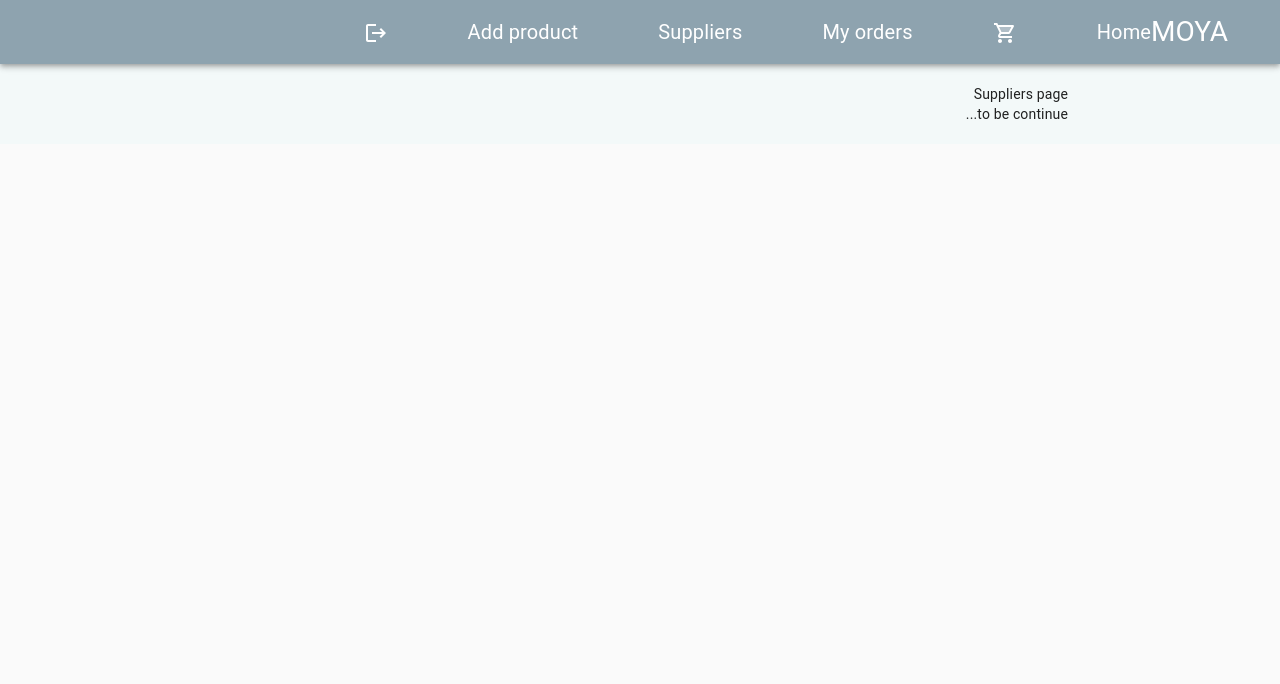
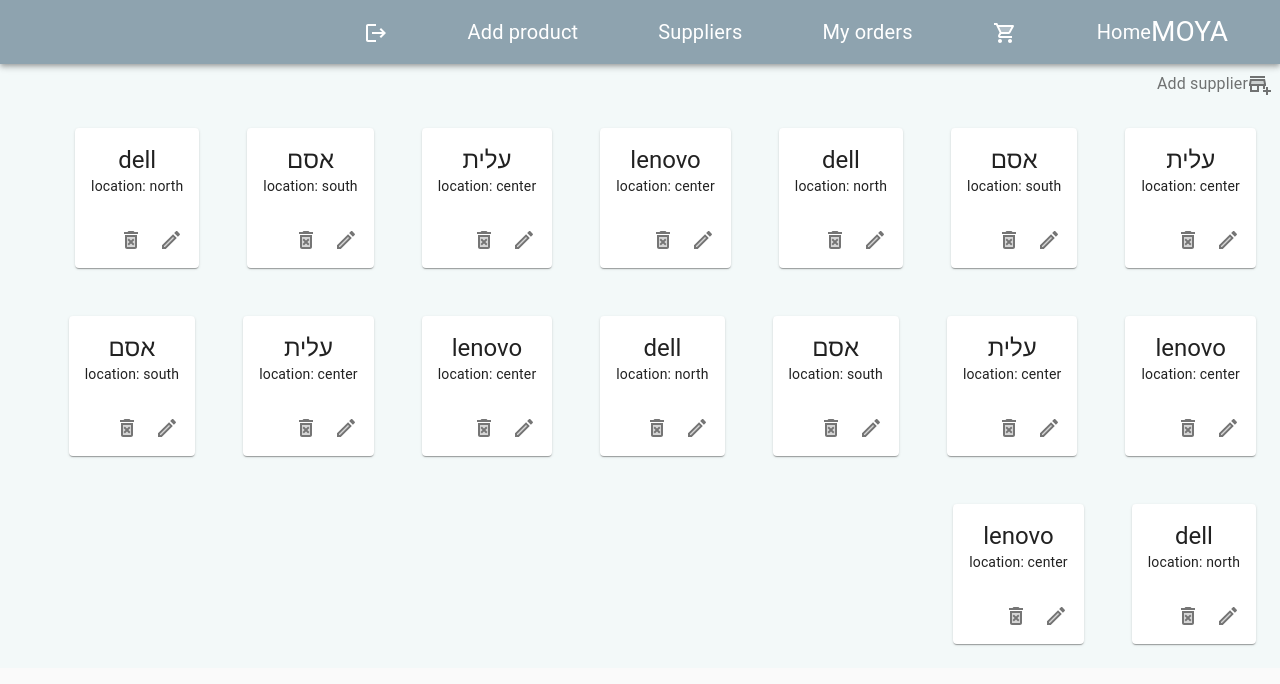
Before and after one commit to ofir-hazan/MOYAStore, a React (Create React App) app in the folder client/: page /suppliers in a window 1280 px wide. Shown: the top 684 px of the page. Built offline with nearby package versions, Linux system fonts and the light colour scheme; no server answers.

Commit message:
supplier card and list

```diff
--- a/client/src/constants.ts
+++ b/client/src/constants.ts
@@ -1 +1,7 @@
 export const backgroundColor = "#ebfcfc";
+
+export const AREAS = {
+  SOUTH: "South",
+  NORTH: "North",
+  CENTRAL: "Center",
+};
--- /dev/null
+++ b/client/src/pages/suppliers/singleSupplier.js
@@ -0,0 +1,36 @@
+import * as React from "react";
+import CardActions from "@mui/material/CardActions";
+import CardContent from "@mui/material/CardContent";
+import Typography from "@mui/material/Typography";
+import { Card, IconButton } from "@mui/material";
+import EditTwoToneIcon from "@mui/icons-material/EditTwoTone";
+import DeleteForeverTwoToneIcon from "@mui/icons-material/DeleteForeverTwoTone";
+import { Box } from "@mui/system";
+
+function SingleSupplierCard(props) {
+  const { name, location } = props;
+  return (
+    <Box sx={{ maxWidth: 200, minWidth: 100, margin: 3 }}>
+      <Card>
+        <React.Fragment>
+          <CardContent>
+            <Typography variant="h5" component="div" align="center">
+              {name}
+            </Typography>
+            <Typography variant="body2">location: {location}</Typography>
+          </CardContent>
+          <CardActions>
+            <IconButton>
+              <EditTwoToneIcon />
+            </IconButton>
+            <IconButton>
+              <DeleteForeverTwoToneIcon />
+            </IconButton>
+          </CardActions>
+        </React.Fragment>
+      </Card>
+    </Box>
+  );
+}
+
+export default SingleSupplierCard;
--- /dev/null
+++ b/client/src/pages/suppliers/suppliersPage.css
@@ -0,0 +1,10 @@
+.suppliesrContainer {
+  height: 1000;
+}
+
+.list {
+  display: flex;
+  flex-direction: row;
+  flex-wrap: wrap;
+  align-items: center;
+}
--- a/client/src/pages/suppliers/suppliersPage.js
+++ b/client/src/pages/suppliers/suppliersPage.js
@@ -1,11 +1,111 @@
+import { IconButton, Typography } from "@mui/material";
 import React from "react";
+import SingleSupplier from "./singleSupplier";
+import "./suppliersPage.css";
+import AddBusinessTwoToneIcon from "@mui/icons-material/AddBusinessTwoTone";
+
+const fakeData = [
+  {
+    _id: "322542184",
+    name: "עלית",
+    location: "center",
+  },
+  {
+    _id: "322542185",
+    name: "אסם",
+    location: "south",
+  },
+  {
+    _id: "322542186",
+    name: "dell",
+    location: "north",
+  },
+  {
+    _id: "322542187",
+    name: "lenovo",
+    location: "center",
+  },
+  {
+    _id: "322542184",
+    name: "עלית",
+    location: "center",
+  },
+  {
+    _id: "322542185",
+    name: "אסם",
+    location: "south",
+  },
+  {
+    _id: "322542186",
+    name: "dell",
+    location: "north",
+  },
+  {
+    _id: "322542187",
+    name: "lenovo",
+    location: "center",
+  },
+  {
+    _id: "322542184",
+    name: "עלית",
+    location: "center",
+  },
+  {
+    _id: "322542185",
+    name: "אסם",
+    location: "south",
+  },
+  {
+    _id: "322542186",
+    name: "dell",
+    location: "north",
+  },
+  {
+    _id: "322542187",
+    name: "lenovo",
+    location: "center",
+  },
+  {
+    _id: "322542184",
+    name: "עלית",
+    location: "center",
+  },
+  {
+    _id: "322542185",
+    name: "אסם",
+    location: "south",
+  },
+  {
+    _id: "322542186",
+    name: "dell",
+    location: "north",
+  },
+  {
+    _id: "322542187",
+    name: "lenovo",
+    location: "center",
+  },
+];
+
+function SuppliersList() {
+  return fakeData.map((supplier) => (
+    <SingleSupplier
+      key={supplier._id}
+      name={supplier.name}
+      location={supplier.location}
+    />
+  ));
+}
 
 function SuppliiersPage() {
   return (
-    <div className="products">
-      Suppliers page
+    <div className="suppliesrContainer">
+      <IconButton>
+        <AddBusinessTwoToneIcon />
+        <Typography variant="body1"> Add supplier</Typography>
+      </IconButton>
       <br />
-      to be continue...
+      <div className="list">{SuppliersList()}</div>
     </div>
   );
 }
```
